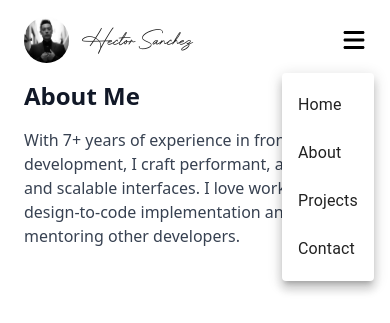
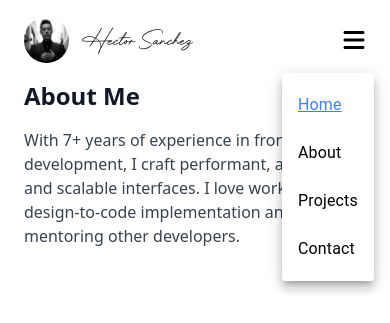
Before and after one commit to hsanchez7934/hs_portfolio, a Next.js app: page / in a window 390 px wide. Both pictures are taken after a click on the button "Open settings". Shown: the top 323 px of the page. Built offline with nearby package versions, Linux system fonts and the light colour scheme.

Commit message:
Add active state to mobile nav links

```diff
--- a/src/app/ui/NavBar/NavBar.tsx
+++ b/src/app/ui/NavBar/NavBar.tsx
@@ -1,17 +1,18 @@
 'use client'
 
+import clsx from 'clsx'
 import {useState} from 'react'
+import {usePathname} from 'next/navigation'
+
 import Box from '@mui/material/Box'
+import {FaBars} from 'react-icons/fa6'
 import IconButton from '@mui/material/IconButton'
 import Image from 'next/image'
 import Link from 'next/link'
-import Tooltip from '@mui/material/Tooltip'
 import Menu from '@mui/material/Menu'
 import MenuItem from '@mui/material/MenuItem'
-import {FaBars} from 'react-icons/fa6'
+import Tooltip from '@mui/material/Tooltip'
 import {Typography} from '@mui/material'
-import {usePathname} from 'next/navigation'
-import clsx from 'clsx'
 
 const links: {text: string; href: string}[] = [
 	{text: 'Home', href: '/'},
@@ -51,9 +52,12 @@ export default function NavBar() {
 	}
 
 	const renderedMobileLinks = () => {
+		const navLinksClassName = "text-black"
 		return links.map((link) => {
 			return (
-				<Link href={link.href} key={link.text}>
+				<Link href={link.href} key={link.text} className={clsx(navLinksClassName, {
+					'underline text-blue-500 dark:text-blue-500': pathName === link.href
+				})}>
 					<MenuItem>
 						<Typography textAlign="center">{link.text}</Typography>
 					</MenuItem>
```
